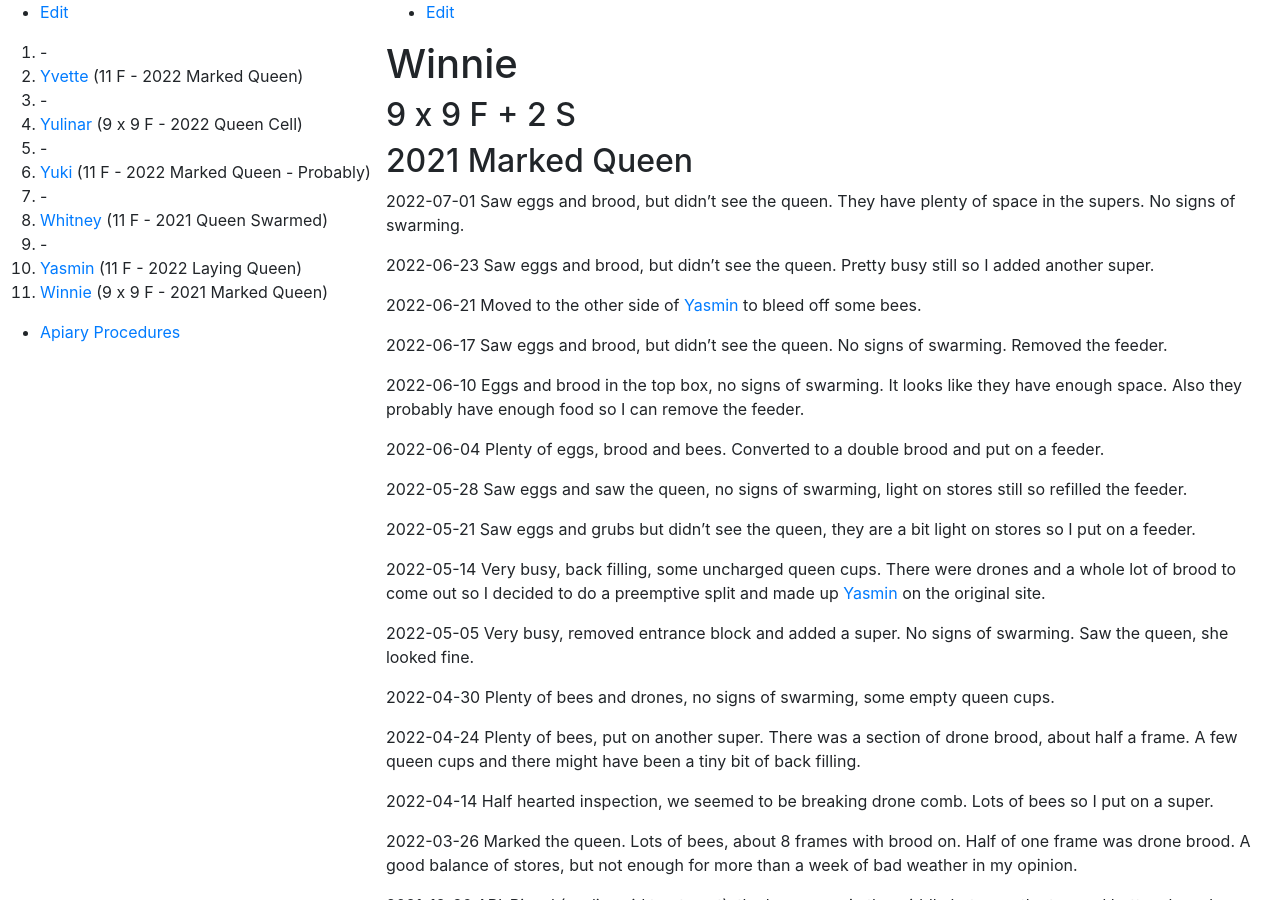
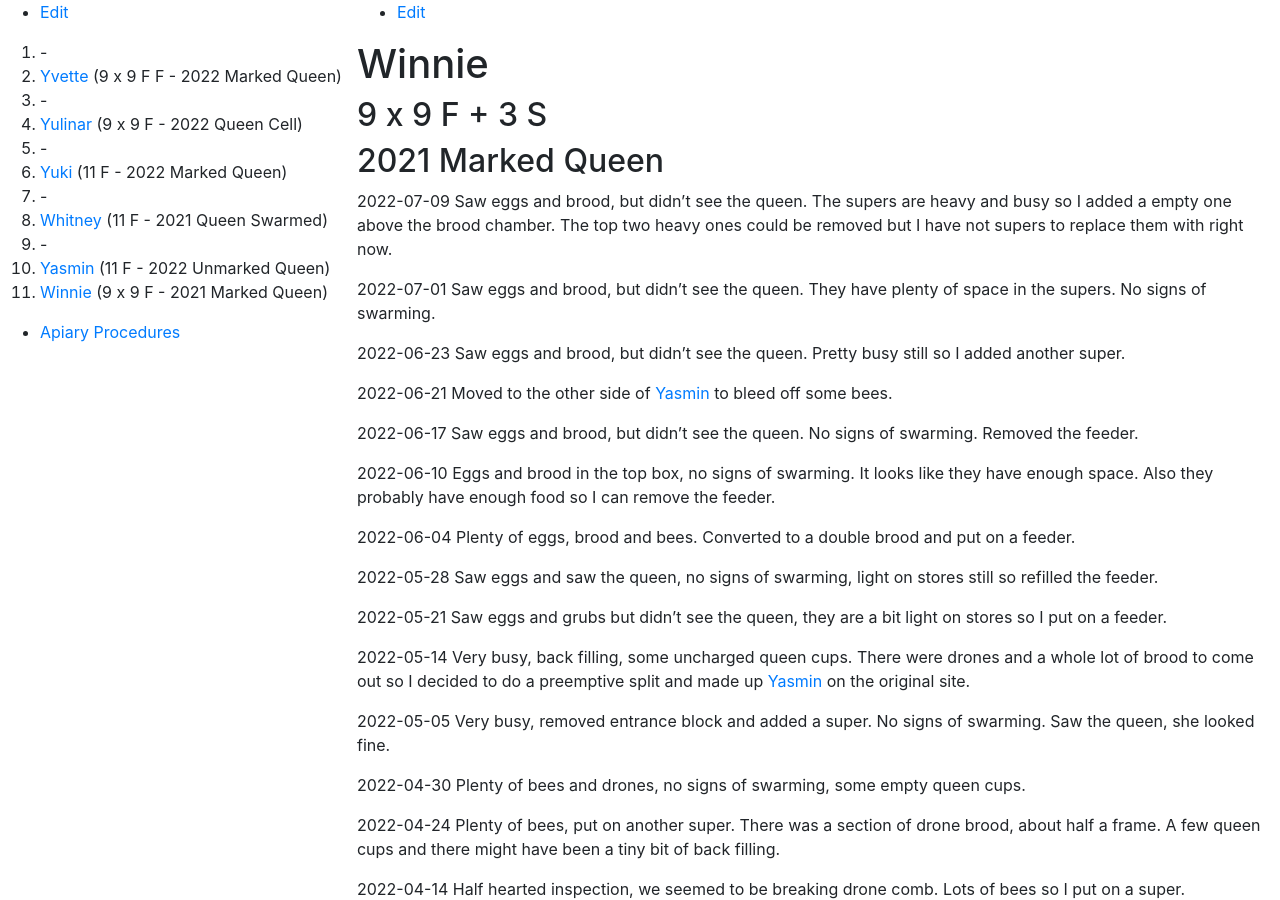
Before and after one commit to joejcollins/rhapsody-angel, a Jekyll site: the page built from queens/2021-winnie.md, in a window 1280 px wide and 900 px high. Built offline with Jekyll 4.4.1, drawn with Linux system fonts in a browser that asks for light colours; our own code applies the rules of GitHub Pages for plain Markdown files.

```diff
--- a/_includes/apiary.md
+++ b/_includes/apiary.md
@@ -1,15 +1,15 @@
 * [Edit](https://github.com/joejcollins/rhapsody-angel/edit/master/_includes/apiary.md)
 
 1. -
-1. [Yvette]({{ site.baseurl }}/queens/2022-yvette.html) (11 F - 2022 Marked Queen)
+1. [Yvette]({{ site.baseurl }}/queens/2022-yvette.html) (9 x 9 F F - 2022 Marked Queen)
 1. -
 1. [Yulinar]({{ site.baseurl }}/queens/2022-yulinar.html) (9 x 9 F - 2022 Queen Cell)
 1. -
-1. [Yuki]({{ site.baseurl }}/queens/2022-yuki.html) (11 F - 2022 Marked Queen - Probably)
+1. [Yuki]({{ site.baseurl }}/queens/2022-yuki.html) (11 F - 2022 Marked Queen)
 1. -
 1. [Whitney]({{ site.baseurl }}/queens/2021-whitney.html) (11 F - 2021 Queen Swarmed)
 1. -
-1. [Yasmin]({{ site.baseurl }}/queens/2022-yasmin.html) (11 F - 2022 Laying Queen)
+1. [Yasmin]({{ site.baseurl }}/queens/2022-yasmin.html) (11 F - 2022 Unmarked Queen)
 1. [Winnie]({{ site.baseurl }}/queens/2021-winnie.html) (9 x 9 F - 2021 Marked Queen)
 
 * [Apiary Procedures](https://github.com/joejcollins/rhapsody-angel/raw/master/book/00Book.pdf)
--- a/queens/2021-winnie.md
+++ b/queens/2021-winnie.md
@@ -1,8 +1,10 @@
 # Winnie
 
-## 9 x 9 F + 2 S
+## 9 x 9 F + 3 S
 
 ## 2021 Marked Queen
+
+2022-07-09 Saw eggs and brood, but didn't see the queen. The supers are heavy and busy so I added a empty one above the brood chamber.  The top two heavy ones could be removed but I have not supers to replace them with right now.
 
 2022-07-01 Saw eggs and brood, but didn't see the queen. They have plenty of space in the supers.  No signs of swarming.
 
```
Also changed, not shown: queens/2022-yasmin.md (+5 -1 lines), queens/2022-yvette.md (+4 -0 lines).
